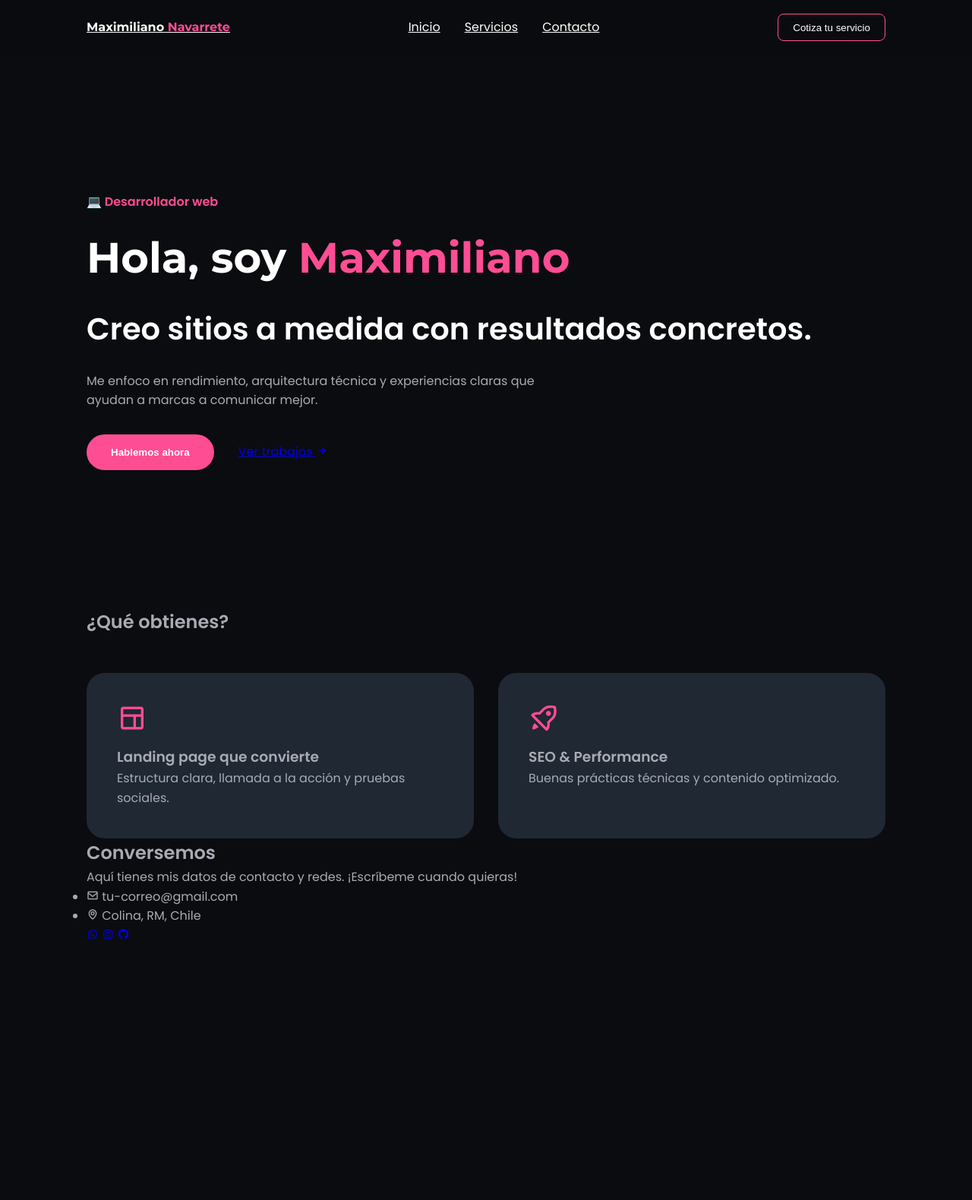
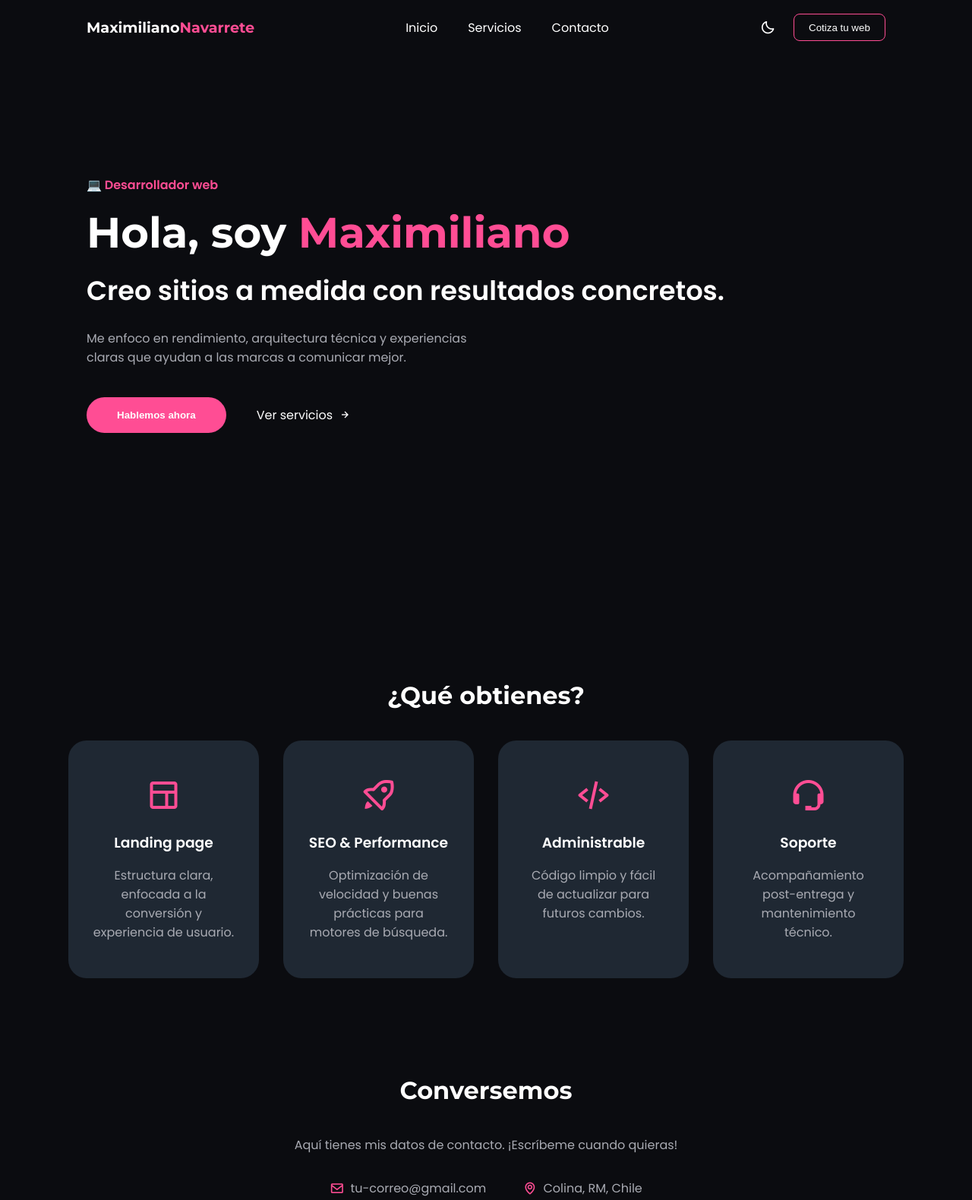
Before and after one commit to Ar0zi0ka000/landing-page-profesional, a website: page index.html in a window 1280 px wide. Shown: the top 1580 px of the page at 76% size. Before the commit the page ends 1244 px from the top, so only its background shows below. Drawn offline with nearby package versions, Linux system fonts and the light colour scheme.

Commit message:
feat: Rediseño profesional completo

```diff
--- a/index.html
+++ b/index.html
@@ -3,7 +3,7 @@
 <head>
     <meta charset="UTF-8">
     <meta name="viewport" content="width=device-width, initial-scale=1.0">
-    <title>Ingeniero en Informática</title>
+    <title>Maximiliano | Ingeniero en Informática</title>
 
     <link href="https://fonts.googleapis.com/css2?family=Montserrat:wght@700&family=Poppins:wght@300;400;600&display=swap" rel="stylesheet">
 
@@ -12,11 +12,11 @@
 </head>
 <body>
 
-    <header class="header">
+    <header class="header" id="header">
         <nav class="nav container">
-            <a href="#" class="nav__logo">Maximiliano<span> Navarrete</span></a>
+            <a href="#" class="nav__logo">Maximiliano<span>Navarrete</span></a>
 
-            <div class="nav__menu">
+            <div class="nav__menu" id="nav-menu">
                 <ul class="nav__list">
                     <li><a href="#home" class="nav__link">Inicio</a></li>
                     <li><a href="#services" class="nav__link">Servicios</a></li>
@@ -24,54 +24,76 @@
                 </ul>
             </div>
 
-            <button class="button--cta">Cotiza tu servicio</button>
+            <div class="nav__actions">
+                <i class='bx bx-moon change-theme' id="theme-button"></i>
+                <button class="button--cta">Cotiza tu web</button>
+            </div>
         </nav>
     </header>
 
-    <main>
+    <main class="main">
         <section class="home container" id="home">
             <div class="home__content">
                 <span class="home__subtitle">💻 Desarrollador web</span>
                 <h1 class="home__title">Hola, soy <span>Maximiliano</span></h1>
                 <h2 class="home__title--main">Creo sitios a medida con resultados concretos.</h2>
                 <p class="home__description">
-                    Me enfoco en rendimiento, arquitectura técnica y experiencias claras que ayudan a marcas a comunicar mejor.
+                    Me enfoco en rendimiento, arquitectura técnica y experiencias claras que ayudan a las marcas a comunicar mejor.
                 </p>
                 <div class="home__buttons">
                     <button class="button">Hablemos ahora</button>
-                    <a href="#services" class="link--secondary">Ver trabajos <i class='bx bx-right-arrow-alt'></i></a>
+                    <a href="#services" class="link--secondary">Ver servicios <i class='bx bx-right-arrow-alt'></i></a>
                 </div>
             </div>
         </section>
 
-        <section class="services container" id="services">
+        <section class="services section container" id="services">
             <h2 class="section__title">¿Qué obtienes?</h2>
             <div class="services__grid">
                 <div class="service__card">
                     <i class='bx bx-layout'></i>
-                    <h3>Landing page que convierte</h3>
-                    <p>Estructura clara, llamada a la acción y pruebas sociales.</p>
+                    <h3>Landing page</h3>
+                    <p>Estructura clara, enfocada a la conversión y experiencia de usuario.</p>
                 </div>
                 <div class="service__card">
                     <i class='bx bx-rocket'></i>
                     <h3>SEO & Performance</h3>
-                    <p>Buenas prácticas técnicas y contenido optimizado.</p>
+                    <p>Optimización de velocidad y buenas prácticas para motores de búsqueda.</p>
+                </div>
+                <div class="service__card">
+                    <i class='bx bx-code-alt'></i>
+                    <h3>Administrable</h3>
+                    <p>Código limpio y fácil de actualizar para futuros cambios.</p>
+                </div>
+                <div class="service__card">
+                    <i class='bx bx-support'></i>
+                    <h3>Soporte</h3>
+                    <p>Acompañamiento post-entrega y mantenimiento técnico.</p>
                 </div>
             </div>
         </section>
 
-        <section class="contact container" id="contact">
-            <div class="contact__box">
-                <h2>Conversemos</h2>
-                <p>Aquí tienes mis datos de contacto y redes. ¡Escríbeme cuando quieras!</p>
-                <ul class="contact__info">
-                    <li><i class='bx bx-envelope'></i> tu-correo@gmail.com</li>
-                    <li><i class='bx bx-map'></i> Colina, RM, Chile</li>
-                </ul>
-                <div class="social__media">
-                    <a href="#"><i class='bx bxl-whatsapp'></i></a>
-                    <a href="#"><i class='bx bxl-instagram'></i></a>
-                    <a href="#"><i class='bx bxl-github'></i></a>
+        <section class="contact section container" id="contact">
+            <div class="contact__container">
+                <h2 class="section__title">Conversemos</h2>
+                <p class="contact__description">Aquí tienes mis datos de contacto. ¡Escríbeme cuando quieras!</p>
+
+                <div class="contact__info">
+                    <div class="info__item">
+                        <i class='bx bx-envelope'></i>
+                        <span>tu-correo@gmail.com</span>
+                    </div>
+                    <div class="info__item">
+                        <i class='bx bx-map'></i>
+                        <span>Colina, RM, Chile</span>
+                    </div>
+                </div>
+
+                <div class="contact__social">
+                    <a href="#" class="social__link"><i class='bx bxl-whatsapp'></i></a>
+                    <a href="#" class="social__link"><i class='bx bxl-instagram'></i></a>
+                    <a href="#" class="social__link"><i class='bx bxl-github'></i></a>
+                    <a href="#" class="social__link"><i class='bx bxl-twitter'></i></a>
                 </div>
             </div>
         </section>
--- a/src/css/styles.css
+++ b/src/css/styles.css
@@ -1,15 +1,23 @@
 /*==================== VARIABLES ====================*/
 :root {
     --header-height: 4.5rem;
-    --first-color: #ff4d94; /* Color acento rosado/neón como el video */
+    --first-color: #ff4d94; /* Rosa neón del video */
     --first-color-alt: #e6005c;
     --title-color: #ffffff;
     --text-color: #a9abb3;
-    --body-color: #0b0c10; /* Fondo oscuro profundo */
-    --container-color: #1f2833; /* Fondo de tarjetas */
+    --body-color: #0b0c10;
+    --container-color: #1f2833;
 
     --body-font: 'Poppins', sans-serif;
     --title-font: 'Montserrat', sans-serif;
+}
+
+/* Variables Tema Claro */
+[data-theme="light"] {
+    --title-color: #1f2833;
+    --text-color: #45a29e;
+    --body-color: #f4f7f6;
+    --container-color: #ffffff;
 }
 
 /*==================== BASE ====================*/
@@ -19,16 +27,17 @@
     padding: 0;
 }
 
-html {
-    scroll-behavior: smooth;
-}
+html { scroll-behavior: smooth; }
 
 body {
     background-color: var(--body-color);
     color: var(--text-color);
     font-family: var(--body-font);
-    line-height: 1.6;
+    transition: .4s;
 }
+
+ul { list-style: none; }
+a { text-decoration: none; }
 
 .container {
     max-width: 1100px;
@@ -36,18 +45,35 @@ body {
     padding: 0 1.5rem;
 }
 
+.section { padding: 6rem 0 2rem; }
+
+.section__title {
+    font-size: 2rem;
+    font-family: var(--title-font);
+    color: var(--title-color);
+    margin-bottom: 2.5rem;
+    text-align: center;
+}
+
 /*==================== HEADER ====================*/
 .header {
     width: 100%;
     height: var(--header-height);
-    display: flex;
-    align-items: center;
+    background-color: transparent;
     position: fixed;
     top: 0;
     left: 0;
-    background: rgba(11, 12, 16, 0.8);
-    backdrop-filter: blur(10px); /* Efecto cristal */
     z-index: 100;
+    display: flex;
+    align-items: center;
+    transition: .4s;
+}
+
+.blur-header {
+    background-color: rgba(11, 12, 16, 0.8);
+    backdrop-filter: blur(15px);
+    -webkit-backdrop-filter: blur(15px);
+    border-bottom: 1px solid rgba(255, 255, 255, 0.1);
 }
 
 .nav {
@@ -61,58 +87,79 @@ body {
     color: var(--title-color);
     font-family: var(--title-font);
     font-weight: 700;
+    font-size: 1.2rem;
 }
 
 .nav__logo span { color: var(--first-color); }
 
-.nav__list {
-    display: flex;
-    gap: 2rem;
-    list-style: none;
-}
+.nav__list { display: flex; gap: 2.5rem; }
 
 .nav__link {
     color: var(--title-color);
-    transition: 0.3s;
+    font-weight: 500;
+    transition: .3s;
 }
 
 .nav__link:hover { color: var(--first-color); }
 
-/*==================== BOTONES ====================*/
-.button {
-    background-color: var(--first-color);
-    color: white;
-    padding: 1rem 2rem;
-    border-radius: 50px;
-    border: none;
-    font-weight: 600;
-    cursor: pointer;
-    transition: 0.3s;
-}
+.nav__actions { display: flex; align-items: center; gap: 1.5rem; }
 
-.button:hover { background-color: var(--first-color-alt); transform: translateY(-3px); }
-
-.button--cta {
-    border: 1px solid var(--first-color);
-    background: transparent;
-    color: white;
-    padding: 0.6rem 1.2rem;
-    border-radius: 8px;
+.change-theme {
+    font-size: 1.25rem;
+    color: var(--title-color);
     cursor: pointer;
 }
 
-/*==================== HOME / HERO ====================*/
+/*==================== BOTONES ====================*/
+.button {
+    display: inline-block;
+    background-color: var(--first-color);
+    color: #fff;
+    padding: 1rem 2.5rem;
+    border-radius: 3rem;
+    font-weight: 600;
+    border: none;
+    cursor: pointer;
+    transition: .3s;
+}
+
+.button:hover {
+    background-color: var(--first-color-alt);
+    transform: translateY(-3px);
+    box-shadow: 0 8px 24px rgba(255, 77, 148, 0.3);
+}
+
+.button--cta {
+    background: transparent;
+    border: 1px solid var(--first-color);
+    color: #fff;
+    padding: .6rem 1.2rem;
+    border-radius: .5rem;
+    cursor: pointer;
+    transition: .3s;
+}
+
+.button--cta:hover { background: var(--first-color); }
+
+.link--secondary {
+    color: var(--title-color);
+    display: flex;
+    align-items: center;
+    gap: .5rem;
+    font-weight: 500;
+}
+
+/*==================== HERO ====================*/
 .home {
     height: 100vh;
     display: flex;
     align-items: center;
-    padding-top: var(--header-height);
 }
 
 .home__subtitle {
+    display: block;
     color: var(--first-color);
     font-weight: 600;
-    display: block;
     margin-bottom: 1rem;
 }
 
@@ -126,41 +173,63 @@ body {
 .home__title span { color: var(--first-color); }
 
 .home__title--main {
-    font-size: 2.5rem;
+    font-size: 2.2rem;
+    color: var(--title-color);
     margin-bottom: 1.5rem;
-    color: var(--title-color);
 }
 
 .home__description {
-    max-width: 600px;
-    margin-bottom: 2rem;
+    max-width: 550px;
+    margin-bottom: 2.5rem;
 }
 
-.home__buttons {
-    display: flex;
-    align-items: center;
-    gap: 2rem;
-}
+.home__buttons { display: flex; align-items: center; gap: 2.5rem; }
 
-/*==================== CARDS SERVICIOS ====================*/
+/*==================== SERVICIOS ====================*/
 .services__grid {
     display: grid;
-    grid-template-columns: repeat(auto-fit, minmax(300px, 1fr));
+    grid-template-columns: repeat(auto-fit, minmax(220px, 1fr));
     gap: 2rem;
-    margin-top: 3rem;
 }
 
 .service__card {
     background-color: var(--container-color);
-    padding: 2.5rem;
+    padding: 3rem 2rem;
     border-radius: 1.5rem;
-    transition: 0.3s;
+    text-align: center;
+    transition: .4s;
 }
 
 .service__card i {
-    font-size: 2.5rem;
+    font-size: 3rem;
     color: var(--first-color);
+    margin-bottom: 1.5rem;
+}
+
+.service__card h3 {
+    color: var(--title-color);
     margin-bottom: 1rem;
 }
 
 .service__card:hover { transform: translateY(-10px); }
+
+/*==================== CONTACTO ====================*/
+.contact__container { text-align: center; }
+
+.contact__info {
+    display: flex;
+    justify-content: center;
+    gap: 3rem;
+    margin: 2rem 0;
+}
+
+.info__item { display: flex; align-items: center; gap: .5rem; }
+.info__item i { color: var(--first-color); font-size: 1.2rem; }
+
+.contact__social { display: flex; justify-content: center; gap: 1.5rem; }
+.social__link {
+    font-size: 1.5rem;
+    color: var(--title-color);
+    transition: .3s;
+}
+.social__link:hover { color: var(--first-color); }
--- a/src/js/main.js
+++ b/src/js/main.js
@@ -1,64 +1,38 @@
-/*==================== CONSTANTES GLOBALES ====================*/
-const navMenu = document.getElementById('nav-menu'),
-      navToggle = document.getElementById('nav-toggle'),
-      navClose = document.getElementById('nav-close'),
-      header = document.getElementById('header')
+/*==================== BLUR HEADER (Efecto de transparencia) ====================*/
+const blurHeader = () => {
+    const header = document.getElementById('header')
+    // Cuando el scroll es superior a 50px, añade la clase blur-header
+    window.scrollY >= 50 ? header.classList.add('blur-header')
+                         : header.classList.remove('blur-header')
+}
+window.addEventListener('scroll', blurHeader)
 
-/*==================== CAMBIO DE TEMA (DARK/LIGHT) ====================*/
+/*==================== DARK LIGHT THEME ====================*/
 const themeButton = document.getElementById('theme-button')
 const darkTheme = 'dark'
 const iconTheme = 'bx-sun'
 
-// 1. Obtener preferencia previa del usuario
+// Tema seleccionado previamente (si existe)
 const selectedTheme = localStorage.getItem('selected-theme')
 
-// 2. Aplicar tema guardado al cargar la página
+// Obtenemos el tema actual que tiene la página validando la clase
+const getCurrentTheme = () => document.documentElement.getAttribute('data-theme')
+
+// Validamos si el usuario eligió un tema anteriormente
 if (selectedTheme) {
-  document.documentElement.setAttribute('data-theme', selectedTheme === 'dark' ? 'dark' : 'light')
+  document.documentElement.setAttribute('data-theme', selectedTheme)
   themeButton.classList[selectedTheme === 'dark' ? 'add' : 'remove'](iconTheme)
 }
 
-// 3. Lógica de activación/desactivación manual
+// Activar / desactivar el tema manualmente con el botón
 themeButton.addEventListener('click', () => {
-    const isDark = document.documentElement.getAttribute('data-theme') === 'dark'
+    const currentTheme = getCurrentTheme()
+    const newTheme = currentTheme === 'dark' ? 'light' : 'dark'
 
-    // Cambiamos el atributo en la etiqueta HTML
-    document.documentElement.setAttribute('data-theme', isDark ? 'light' : 'dark')
-
-    // Cambiamos el icono visualmente
+    // Aplicamos el nuevo tema al HTML
+    document.documentElement.setAttribute('data-theme', newTheme)
     themeButton.classList.toggle(iconTheme)
 
-    // Guardamos la elección para la próxima visita
-    localStorage.setItem('selected-theme', isDark ? 'light' : 'dark')
+    // Guardamos la elección del usuario
+    localStorage.setItem('selected-theme', newTheme)
 })
-
-/*==================== EFECTO BLUR EN EL HEADER ====================*/
-// Esta función añade una sombra y desenfoque al menú cuando bajas la página
-const blurHeader = () => {
-    // Si el scroll es mayor a 50px de altura, añade la clase 'blur-header'
-    this.scrollY >= 50 ? header.classList.add('blur-header')
-                       : header.classList.remove('blur-header')
-}
-window.addEventListener('scroll', blurHeader)
-
-/*==================== SCROLL REVEAL (EFECTO DE APARICIÓN) ====================*/
-// Como ingeniero, podrías usar una librería como ScrollReveal para el efecto del video.
-// Por ahora, simularemos la entrada suave con clases de CSS o lógica simple.
-const sections = document.querySelectorAll('section[id]')
-
-const scrollActive = () => {
-    const scrollY = window.pageYOffset
-
-    sections.forEach(current => {
-        const sectionHeight = current.offsetHeight,
-              sectionTop = current.offsetTop - 58,
-              sectionId = current.getAttribute('id')
-
-        if(scrollY > sectionTop && scrollY <= sectionTop + sectionHeight){
-            document.querySelector('.nav__menu a[href*=' + sectionId + ']').classList.add('active-link')
-        } else {
-            document.querySelector('.nav__menu a[href*=' + sectionId + ']').classList.remove('active-link')
-        }
-    })
-}
-window.addEventListener('scroll', scrollActive)
```
